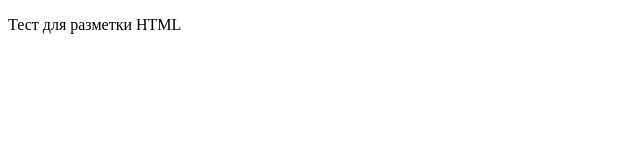
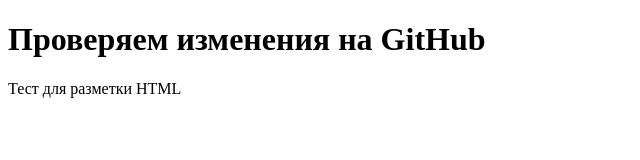
Before and after one commit to Haydemk/first-project, a plain HTML site: page index.html in a window 1280 px wide. Shown: the whole page, without its empty margins (0-640 px from the left). Drawn offline with Linux system fonts and the light colour scheme.

Commit message:
Изменения в HTML для GitHub

```diff
--- a/index.html
+++ b/index.html
@@ -6,8 +6,9 @@
   <title>Пример для Git</title>
 </head>
 <body>
+  <h1> Проверяем изменения на GitHub</h1>
+  <p> Тест для разметки HTML</p>
 
-  <p> Тест для разметки HTML</p>
 
 </body>
 </html>
```
